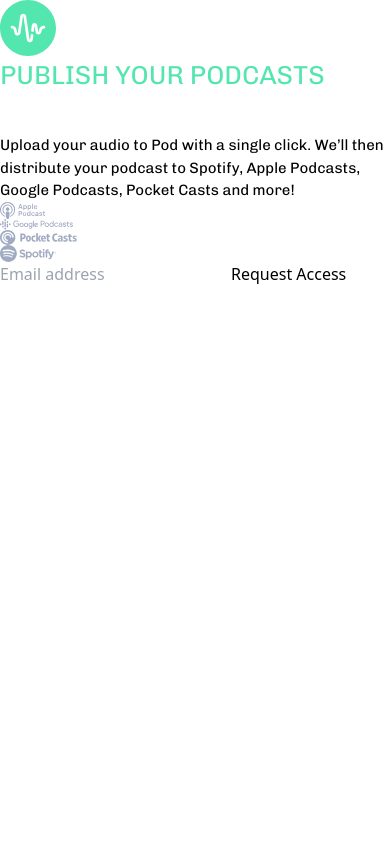
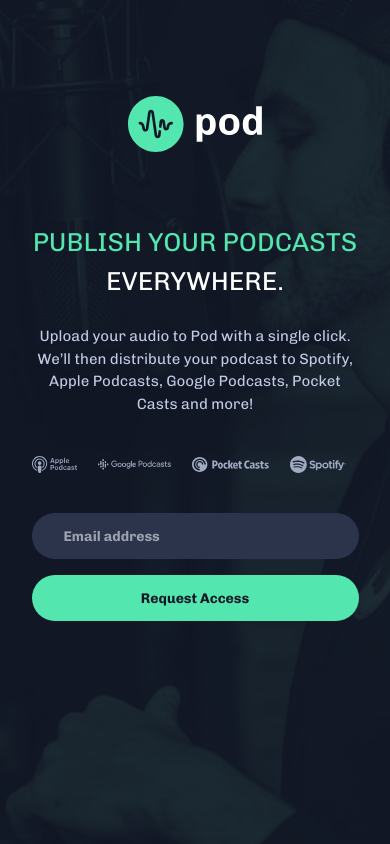
Before and after one commit to reactaleks/pod-request-page-nextjs, a Next.js app: page / in a window 390 px wide. Built offline with nearby package versions, Linux system fonts and the light colour scheme.

Commit message:
Mobile layout done.

```diff
--- a/app/page.tsx
+++ b/app/page.tsx
@@ -1,9 +1,18 @@
 import HeroComponent from "@/components/HeroComponent";
-
+import LogoComponent from "@/components/LogoComponent";
 export default function Home() {
   return (
     <main className="min-h-screen ">
-      <HeroComponent/>
+      <div className="relative w-full min-h-screen bg-mobile-patern bg-cover">
+        <div className="absolute bg-black w-full h-screen flex flex-col justify-center items-center bg-opacity-90">
+          <div className="absolute top-24 mx-auto">
+            <LogoComponent />
+          </div>
+          <div>
+            <HeroComponent />
+          </div>
+        </div>
+      </div>
     </main>
   );
 }
--- a/components/FormComponent.tsx
+++ b/components/FormComponent.tsx
@@ -1,20 +1,11 @@
 'use client'
 
-import { FormEvent } from "react";
-
 export default function FormComponent() {
-    async function onSubmit(event: FormEvent<HTMLFormElement>) {
-        event.preventDefault()
-
-        console.log('Form submitted.')
-    }
-
-
     return (
         <>
-            <form onSubmit={onSubmit}>
-                <input type="email" name="email" placeholder="Email address"/>
-                <button type="submit">Request Access</button>
+            <form className="w-[327px] h-[108px] flex flex-col justify-between">
+                <input type="email" name="email" placeholder="Email address" className="w-full h-[46px] bg-darkergray rounded-full pl-8 font-chivo text-[14px] font-bold text-gray"/>
+                <button type="submit" className="w-full h-[46px] bg-green text-black rounded-full font-chivo text-[14px] font-bold">Request Access</button>
             </form>
         </>
     )
--- a/components/HeroComponent.tsx
+++ b/components/HeroComponent.tsx
@@ -1,29 +1,25 @@
 import IconsComponent from "./IconsComponent";
 import FormComponent from "./FormComponent";
-import LogoComponent from "./LogoComponent";
 
 export default function HeroComponent() {
   return (
-    <>
-      <div>
-        <LogoComponent />
-      </div>
-      <div>
+    <div className="w-[327px] h-[398px] flex flex-col mx-auto justify-between">
+      <div className="w-full h-[192px]  text-center flex flex-col justify-between">
         <h1 className="text-[26px] font-chivo uppercase text-white">
           <span className="text-green">Publish your podcasts</span> everywhere.
         </h1>
-        <p className="text-[15px] font-chivo">
+        <p className="text-[15px] font-chivo text-gray">
           Upload your audio to Pod with a single click. We’ll then distribute
           your podcast to Spotify, Apple Podcasts, Google Podcasts, Pocket Casts
           and more!
         </p>
       </div>
-      <div>
+      <div className="w-[315px] h-[17px]">
         <IconsComponent />
       </div>
-      <div>
+      <div className="">
         <FormComponent />
       </div>
-    </>
+    </div>
   );
 }
--- a/components/IconsComponent.tsx
+++ b/components/IconsComponent.tsx
@@ -1,7 +1,7 @@
 import Image from "next/image"
 export default function IconsComponent() {
     return (
-        <div>
+        <div className="flex justify-between items-center">
             <Image src={'/desktop/apple-podcast.svg'} width={78} height={29} className="w-[45px] h-[17px]" alt="Apple Podcast"/>
             <Image src={'/desktop/google-podcasts.svg'} width={125} height={18} className="w-[73px] h-[11px]" alt="Google Podcast"/>
             <Image src={'/desktop/pocket-casts.svg'} width={129} height={26} className="w-[77px] h-[15px]" alt="Pocketcasts Podcast"/>
--- a/components/LogoComponent.tsx
+++ b/components/LogoComponent.tsx
@@ -3,7 +3,7 @@
 export default function LogoComponent() {
     return (
         <>
-            <Image src={'/desktop/logo.svg'} width={135} height={56} alt="Pod request logo"/>
+            <Image src={'/desktop/logo.svg'} width={135} height={56} alt="Pod request logo" className="w-[134.85px] h-[56px]"/>
         </>
     )
 }
--- a/tailwind.config.ts
+++ b/tailwind.config.ts
@@ -28,10 +28,9 @@
     },
     extend: {
       backgroundImage: {
-        "gradient-radial": "radial-gradient(var(--tw-gradient-stops))",
-        "gradient-conic":
-          "conic-gradient(from 180deg at 50% 50%, var(--tw-gradient-stops))",
+        'mobile-patern': "url('/mobile/image-host.jpg')",
       },
+
     },
   },
   plugins: [],
```
Also changed, not shown: package.json (+5 -5 lines).
